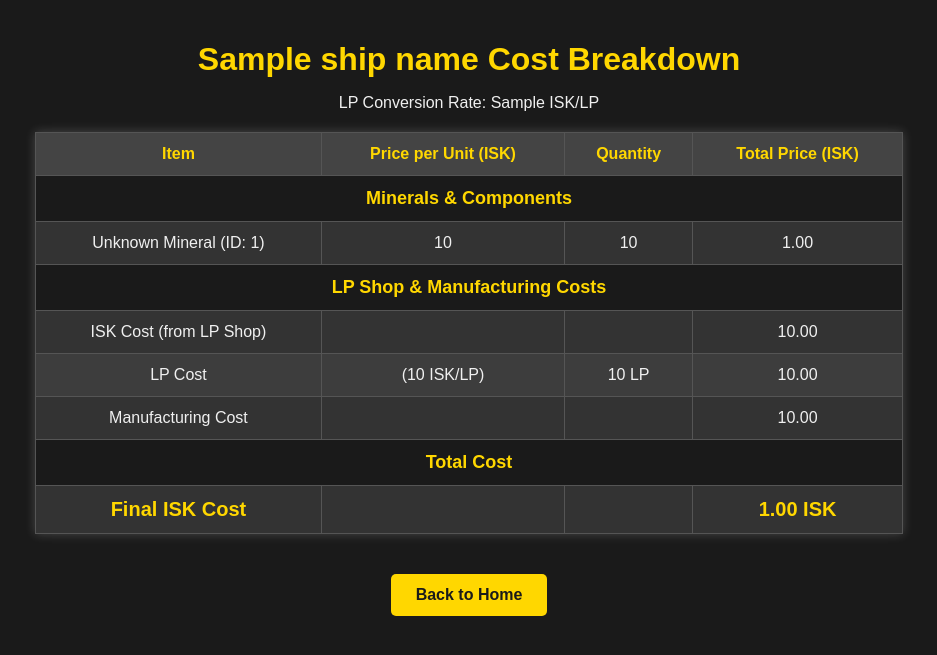
After one commit to JBratvold/SLMC, a Flask app: template templates/result.html in a window 1280 px wide. The commit adds this page. Shown: the top 655 px of the page, without its empty margins (171-1108 px from the left). Run offline with Flask 3, Linux system fonts and the light colour scheme; the template is opened without the code that fills it: most values are stand-ins (such as "Sample title", 1, 10 or a date in 2020); parts of the project's set-up code (start-up, migrations or seed data) failed here and were passed over.

Commit message:
Basic Calculator for Caracal

```diff
--- a/app.py
+++ b/app.py
@@ -1,11 +1,146 @@
-from flask import Flask, render_template, request,  jsonify
+from flask import Flask, render_template, request, jsonify
+import requests
+import locale
 
 app = Flask(__name__)
 
+# Set the locale to use commas as the thousands separator
+locale.setlocale(locale.LC_ALL, 'en_US.UTF-8')
+
+# System ID's
+JITA_SYSTEM_ID = 30000142
+
+# Mineral IDs
+Tritanium = 34
+Pyerite = 35
+Mexallon = 36
+Isogen = 37
+Nocxium = 38
+Zydrine = 39
+Megacyte = 40
+# Pyroxeres = 1224
+
+# Component ID's
+AutoIntegrityPreservationSeal = 57478
+LifeSupportBackupUnit = 57486
+DreadGuristasCrystalTag = 17244
+CaldariCU1NexusChip = 17646
+
+
+# Ship Blueprints
+SHIP_BLUEPRINTS = {
+    "Caracal Navy Issue (ISK)": {
+        "materials": {Tritanium: 540_000,
+                      Pyerite: 180_000,
+                      Mexallon: 36_000,
+                      Isogen: 10_000,
+                      Nocxium: 1_500,
+                      Zydrine: 1_000,
+                      Megacyte: 500,
+                      AutoIntegrityPreservationSeal: 50,
+                      LifeSupportBackupUnit: 25},
+        "flat_isk_cost": 5_000_000,
+        "lp_cost": 18_000,
+        "manufacturing_cost": 1_800_000,
+    },
+    "Caracal Navy Issue (Tags)": {
+        "materials": {Tritanium: 540_000,
+                      Pyerite: 180_000,
+                      Mexallon: 36_000,
+                      Isogen: 10_000,
+                      Nocxium: 1_500,
+                      Zydrine: 1_000,
+                      Megacyte: 500,
+                      DreadGuristasCrystalTag: 1,
+                      AutoIntegrityPreservationSeal: 50,
+                      LifeSupportBackupUnit: 25},
+        "flat_isk_cost": 0,
+        "lp_cost": 18_000,
+        "manufacturing_cost": 1_800_000,
+    },
+    "Caracal Navy Issue (Chips)": {
+        "materials": {Tritanium: 540_000,
+                      Pyerite: 180_000,
+                      Mexallon: 36_000,
+                      Isogen: 10_000,
+                      Nocxium: 1_500,
+                      Zydrine: 1_000,
+                      Megacyte: 500,
+                      CaldariCU1NexusChip: 4,
+                      AutoIntegrityPreservationSeal: 50,
+                      LifeSupportBackupUnit: 25},
+        "flat_isk_cost": 0,
+        "lp_cost": 18_000,
+        "manufacturing_cost": 1_800_000,
+    },
+}
+
+def get_market_price(type_id):
+    """Fetches the lowest Jita market price for a material."""
+    url = f'https://esi.evetech.net/latest/markets/10000002/orders/?datasource=tranquility&order_type=sell&page=1&type_id={type_id}'
+    try:
+        response = requests.get(url)
+        response.raise_for_status()
+        orders = response.json()
+
+        # Find the cheapest price in Jita
+        jita_orders = [order for order in orders if order['system_id'] == JITA_SYSTEM_ID]
+        return min((order['price'] for order in jita_orders), default=None)
+
+    except requests.exceptions.RequestException:
+        return None  # If API fails, return None
+
+def calculate_total_cost(ship_name, lp_to_isk_ratio):
+    """Calculates total cost for a ship, including materials and fixed costs."""
+    ship = SHIP_BLUEPRINTS.get(ship_name)
+    if not ship:
+        return None, "Invalid ship name"
+
+    total_cost = ship["flat_isk_cost"] + ship["lp_cost"] * lp_to_isk_ratio + ship["manufacturing_cost"]
+    materials_cost = {}
+
+    for type_id, quantity in ship["materials"].items():
+        price_per_unit = get_market_price(type_id)
+        if price_per_unit is None:
+            return None, f"Failed to get price for material {type_id}"
+
+        total_price = price_per_unit * quantity
+        materials_cost[type_id] = {"price_per_unit": price_per_unit, "quantity": quantity, "total_price": total_price}
+        total_cost += total_price
+
+    return {
+        "ship_name": ship_name,
+        "materials": materials_cost,
+        "flat_isk_cost": ship["flat_isk_cost"],
+        "lp_cost": ship["lp_cost"],
+        "manufacturing_cost": ship["manufacturing_cost"],
+        "total_cost": total_cost,
+        "lp_to_isk_ratio": lp_to_isk_ratio  # Add LP conversion ratio to data
+    }, None
+
+# Define a custom filter to format numbers with commas and decimals
+@app.template_filter('format_number')
+def format_number(value, decimals=2):
+    try:
+        return f"{value:,.{decimals}f}"  # This adds commas and formats the number with given decimals
+    except ValueError:
+        return value  # If the value isn't a number, return it as-is
 
 @app.route("/", methods=["GET", "POST"])
 def index():
-    return render_template("index.html")
+    if request.method == "POST":
+        # Get the user-defined LP to ISK ratio from the form
+        lp_to_isk_ratio = float(request.form.get("lp_to_isk_ratio", 1000))
+        ship_name = request.form.get("ship", "Gila")  # Default to Gila
+
+        # Calculate the total cost using the user-defined LP to ISK ratio
+        cost_data, error = calculate_total_cost(ship_name, lp_to_isk_ratio)
+        if error:
+            return jsonify({'error': error}), 400
+
+        return render_template("result.html", **cost_data)
+
+    return render_template("index.html", ships=SHIP_BLUEPRINTS)
 
 if __name__ == "__main__":
     app.run(debug=False)
--- /dev/null
+++ b/templates/result.html
@@ -0,0 +1,142 @@
+<!DOCTYPE html>
+<html lang="en">
+<head>
+    <meta charset="UTF-8">
+    <meta name="viewport" content="width=device-width, initial-scale=1.0">
+    <title>{{ ship_name }} Cost Breakdown</title>
+    <style>
+        body {
+            font-family: Arial, sans-serif;
+            background-color: #1a1a1a;
+            color: #f0f0f0;
+            text-align: center;
+            margin: 0;
+            padding: 20px;
+        }
+        h1 {
+            color: #ffd700;
+            margin-bottom: 15px;
+        }
+        table {
+            width: 70%;
+            margin: 20px auto;
+            border-collapse: collapse;
+            background-color: #2a2a2a;
+            border: 1px solid #555;
+            box-shadow: 0px 0px 10px rgba(255, 255, 255, 0.2);
+        }
+        th, td {
+            padding: 12px;
+            border: 1px solid #555;
+            text-align: center;
+        }
+        th {
+            background-color: #444;
+            color: #ffd700;
+        }
+        tr:nth-child(even) {
+            background-color: #333;
+        }
+        tr:nth-child(odd) {
+            background-color: #3d3d3d;
+        }
+        .section-header {
+            background-color: #1a1a1a !important;
+            color: #ffd700;
+            font-weight: bold;
+            font-size: 18px;
+        }
+        .total-cost {
+            font-size: 20px;
+            font-weight: bold;
+            color: #ffd700;
+        }
+        .back-btn {
+            display: inline-block;
+            margin-top: 20px;
+            padding: 12px 25px;
+            background-color: #ffd700;
+            color: #1a1a1a;
+            text-decoration: none;
+            font-weight: bold;
+            border-radius: 5px;
+            transition: 0.3s;
+        }
+        .back-btn:hover {
+            background-color: #e6c200;
+        }
+    </style>
+</head>
+<body>
+    <h1>{{ ship_name }} Cost Breakdown</h1>
+
+    <!-- Display LP to ISK Conversion Rate -->
+    <p>LP Conversion Rate: {{ lp_to_isk_ratio }} ISK/LP</p>
+
+    <table>
+        <thead>
+            <tr>
+                <th>Item</th>
+                <th>Price per Unit (ISK)</th>
+                <th>Quantity</th>
+                <th>Total Price (ISK)</th>
+            </tr>
+        </thead>
+        <tbody>
+            <!-- Dynamic Resources -->
+            <tr><td colspan="4" class="section-header">Minerals & Components</td></tr>
+            {% for type_id, material in materials.items() %}
+            <tr>
+                <td>
+                    {% if type_id == 34 %}
+                        Tritanium
+                    {% elif type_id == 1224 %}
+                        Pyroxeres
+                    {% elif type_id == 37 %}
+                        Isogen
+                    {% else %}
+                        Unknown Mineral (ID: {{ type_id }})
+                    {% endif %}
+                </td>
+                <td>{{ material.price_per_unit or "N/A" | format_number }}</td>
+                <td>{{ material.quantity | format_number(0) }}</td>
+                <td>{{ material.total_price | format_number }}</td>
+            </tr>
+            {% endfor %}
+
+            <!-- LP Shop & Manufacturing Costs -->
+            <tr><td colspan="4" class="section-header">LP Shop & Manufacturing Costs</td></tr>
+            <tr>
+                <td>ISK Cost (from LP Shop)</td>
+                <td></td>
+                <td></td>
+                <td>{{ flat_isk_cost | format_number }}</td>
+            </tr>
+            <tr>
+                <td>LP Cost</td>
+                <td>({{ lp_to_isk_ratio | format_number(0) }} ISK/LP)</td>
+                <td>{{ lp_cost | format_number(0) }} LP</td>
+                <td>{{ (lp_cost * lp_to_isk_ratio) | format_number }}</td>
+            </tr>
+            <tr>
+                <td>Manufacturing Cost</td>
+                <td></td>
+                <td></td>
+                <td>{{ manufacturing_cost | format_number }}</td>
+            </tr>
+
+            <!-- Total Cost -->
+            <tr><td colspan="4" class="section-header">Total Cost</td></tr>
+            <tr>
+                <td class="total-cost">Final ISK Cost</td>
+                <td></td>
+                <td></td>
+                <td class="total-cost">{{ total_cost | format_number }} ISK</td>
+            </tr>
+        </tbody>
+    </table>
+
+    <!-- Link Back to Home -->
+    <a href="/" class="back-btn">Back to Home</a>
+</body>
+</html>
```
Also changed, not shown: templates/index.html (+17 -1 lines).
